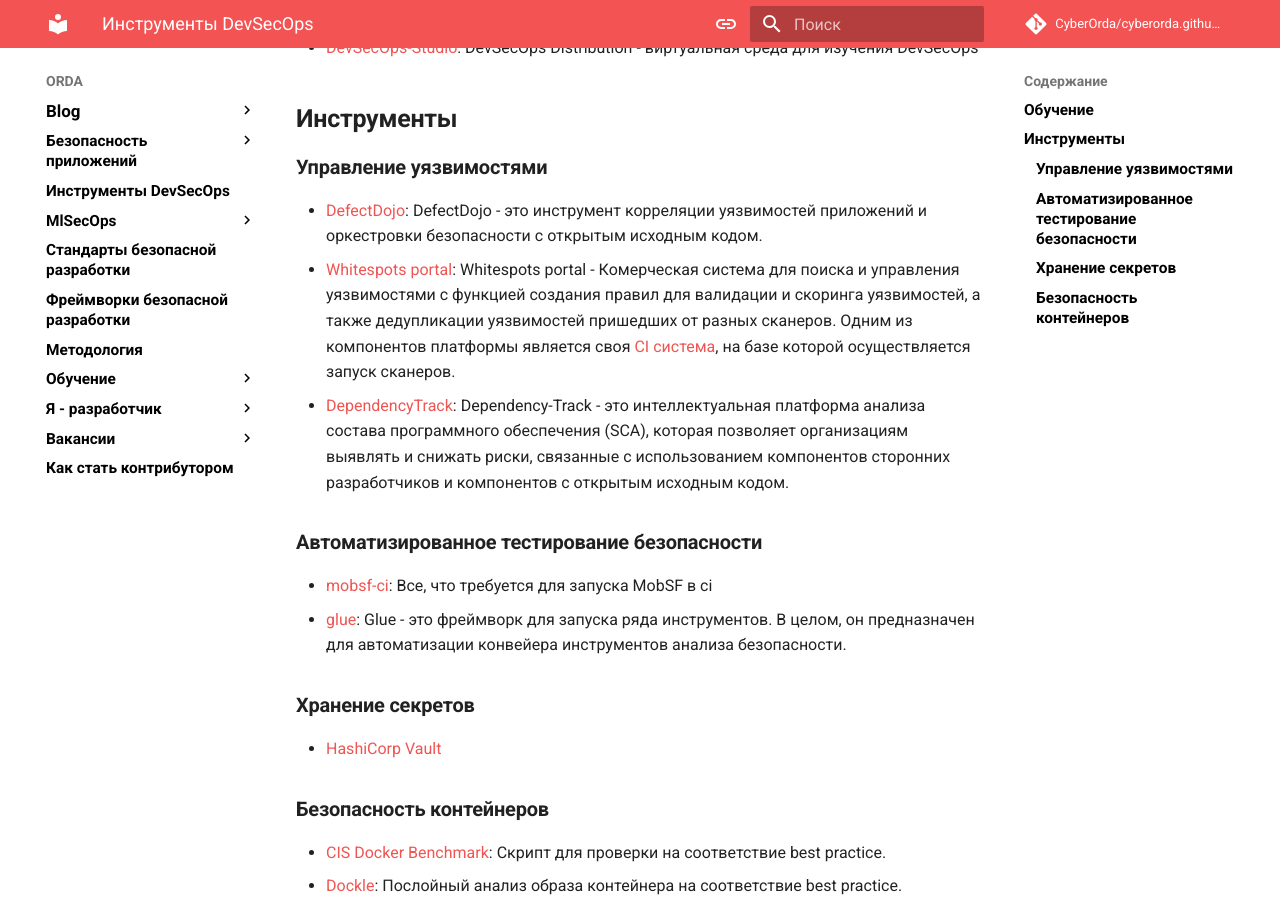
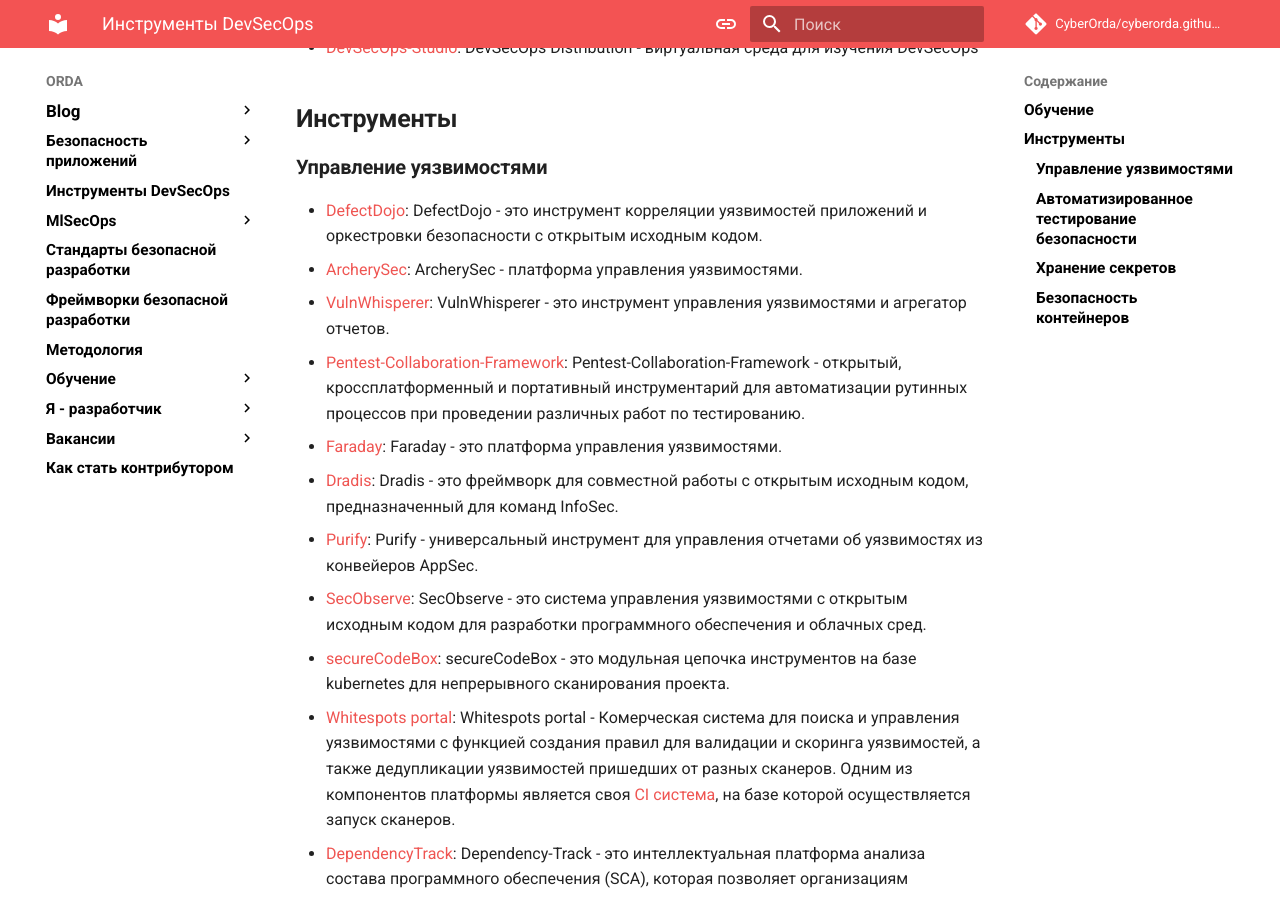
Before and after one commit to CyberOrda/cyberorda.github.io, an MkDocs documentation site: the page built from docs/DevSecOps.md, in a window 1280 px wide and 900 px high, scrolled down 236 px. Built offline with MkDocs 1.6.1 and Material for MkDocs 9.7.7, drawn with Linux system fonts in a browser that asks for light colours; comment, search, counter and statistics services are not loaded.

Commit message:
Update DevSecOps.md
1. Поменял на рабочую ссылку `DevSecOps-Studio`
2. Добавил проекты на тему `Vulnerability Management`

```diff
--- a/docs/DevSecOps.md
+++ b/docs/DevSecOps.md
@@ -10,13 +10,21 @@
 
 ## **Обучение**
 
-- [DevSecOps-Studio](https://github.com/teacheraio/DevSecOps-Studio): DevSecOps Distribution - виртуальная среда для изучения DevSecOps
+- [DevSecOps-Studio](https://github.com/michalkoczwara/DevSecOps-Studio): DevSecOps Distribution - виртуальная среда для изучения DevSecOps
 
 ## **Инструменты**
 
 ### **Управление уязвимостями**
 
 - [DefectDojo](https://github.com/DefectDojo/django-DefectDojo): DefectDojo - это инструмент корреляции уязвимостей приложений и оркестровки безопасности с открытым исходным кодом.
+- [ArcherySec](https://github.com/archerysec/archerysec): ArcherySec - платформа управления уязвимостями.
+- [VulnWhisperer](https://github.com/HASecuritySolutions/VulnWhisperer): VulnWhisperer - это инструмент управления уязвимостями и агрегатор отчетов.
+- [Pentest-Collaboration-Framework](https://gitlab.com/invuls/pentest-projects/pcf): Pentest-Collaboration-Framework - открытый, кроссплатформенный и портативный инструментарий для автоматизации рутинных процессов при проведении различных работ по тестированию.
+- [Faraday](https://github.com/infobyte/faraday): Faraday - это платформа управления уязвимостями.
+- [Dradis](https://github.com/dradis/dradis-ce): Dradis - это фреймворк для совместной работы с открытым исходным кодом, предназначенный для команд InfoSec.
+- [Purify](https://github.com/faloker/purify): Purify - yниверсальный инструмент для управления отчетами об уязвимостях из конвейеров AppSec.
+- [SecObserve](https://github.com/MaibornWolff/SecObserve): SecObserve - это система управления уязвимостями с открытым исходным кодом для разработки программного обеспечения и облачных сред.
+- [secureCodeBox](https://github.com/secureCodeBox/secureCodeBox): secureCodeBox - это модульная цепочка инструментов на базе kubernetes для непрерывного сканирования проекта.
 - [Whitespots portal](https://gitlab.com/whitespots-public/appsec-portal): Whitespots portal - Комерческая система для поиска и управления уязвимостями с функцией создания правил для валидации и скоринга уязвимостей, а также дедупликации уязвимостей пришедших от разных сканеров. Одним из компонентов платформы является своя [CI система](https://gitlab.com/whitespots-public/auditor), на базе которой осуществляется запуск сканеров.
 - [DependencyTrack](https://github.com/DependencyTrack/dependency-track): Dependency-Track - это интеллектуальная платформа анализа состава программного обеспечения (SCA), которая позволяет организациям выявлять и снижать риски, связанные с использованием компонентов сторонних разработчиков и компонентов с открытым исходным кодом.
 
```
